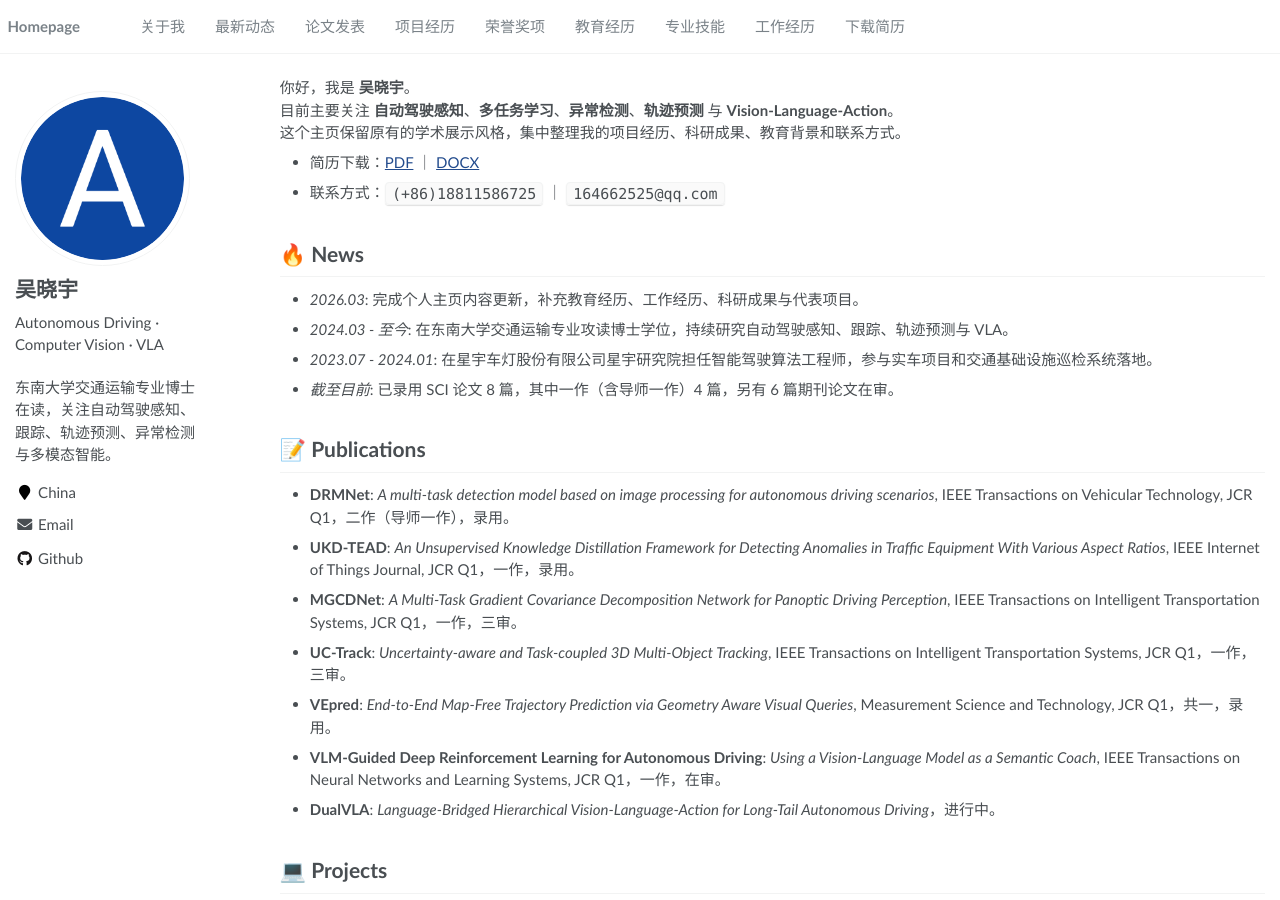
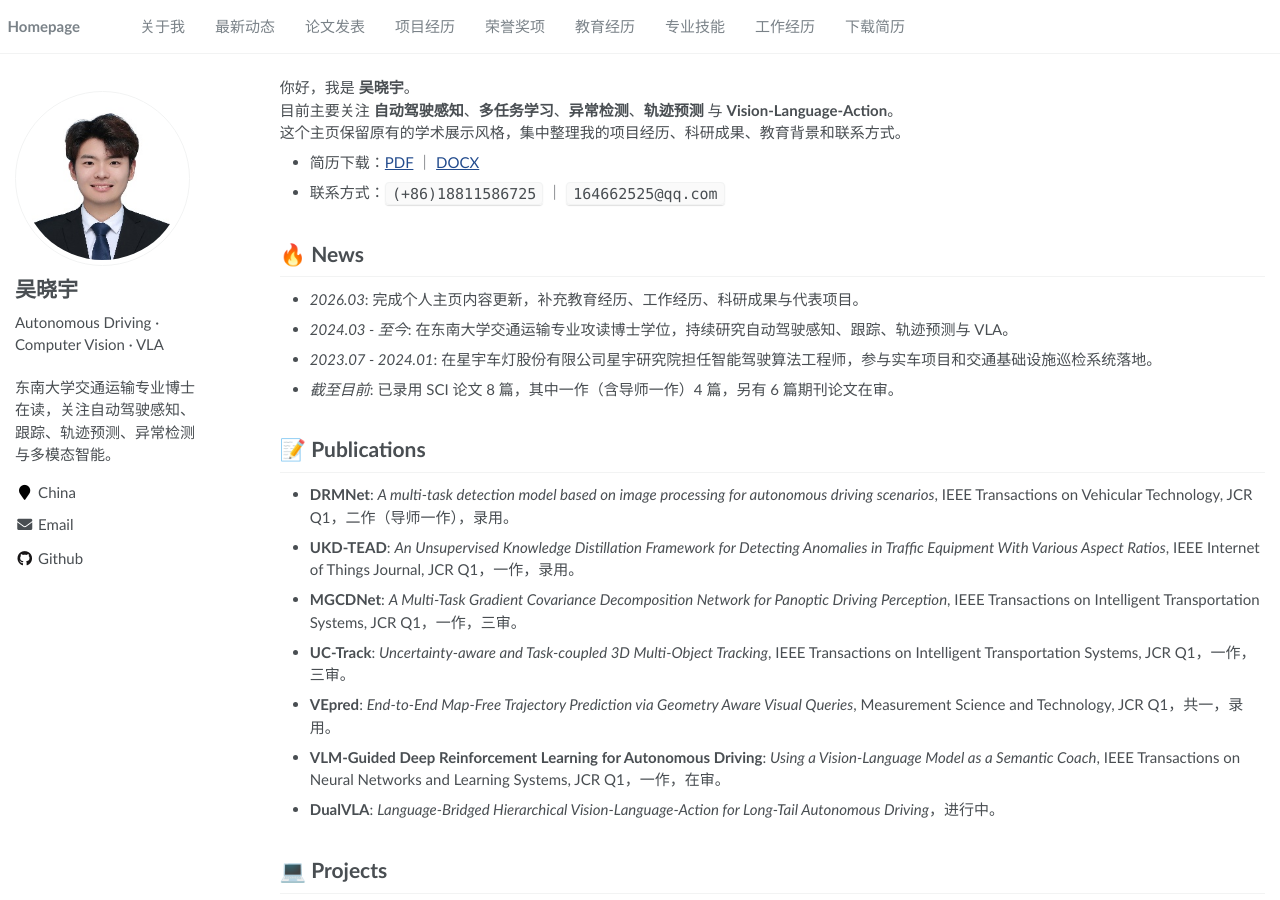
Before and after one commit to Wu-didi/Wu-didi.github.io, a Jekyll site: the page built from _pages/about.md, in a window 1280 px wide and 900 px high. Built offline with Jekyll 4.4.1, drawn with Linux system fonts in a browser that asks for light colours.

Commit message:
Update homepage avatar from resume photo

```diff
--- a/_data/authors.yml
+++ b/_data/authors.yml
@@ -1,6 +1,6 @@
 resume_homepage:
   name: "吴晓宇"
-  avatar: "images/android-chrome-512x512.png"
+  avatar: "images/resume-avatar.jpeg"
   bio: "Autonomous Driving · Computer Vision · VLA"
   description: "东南大学交通运输专业博士在读，关注自动驾驶感知、跟踪、轨迹预测、异常检测与多模态智能。"
   location: "China"
```
Also changed, not shown: images/resume-avatar.jpeg (added).
